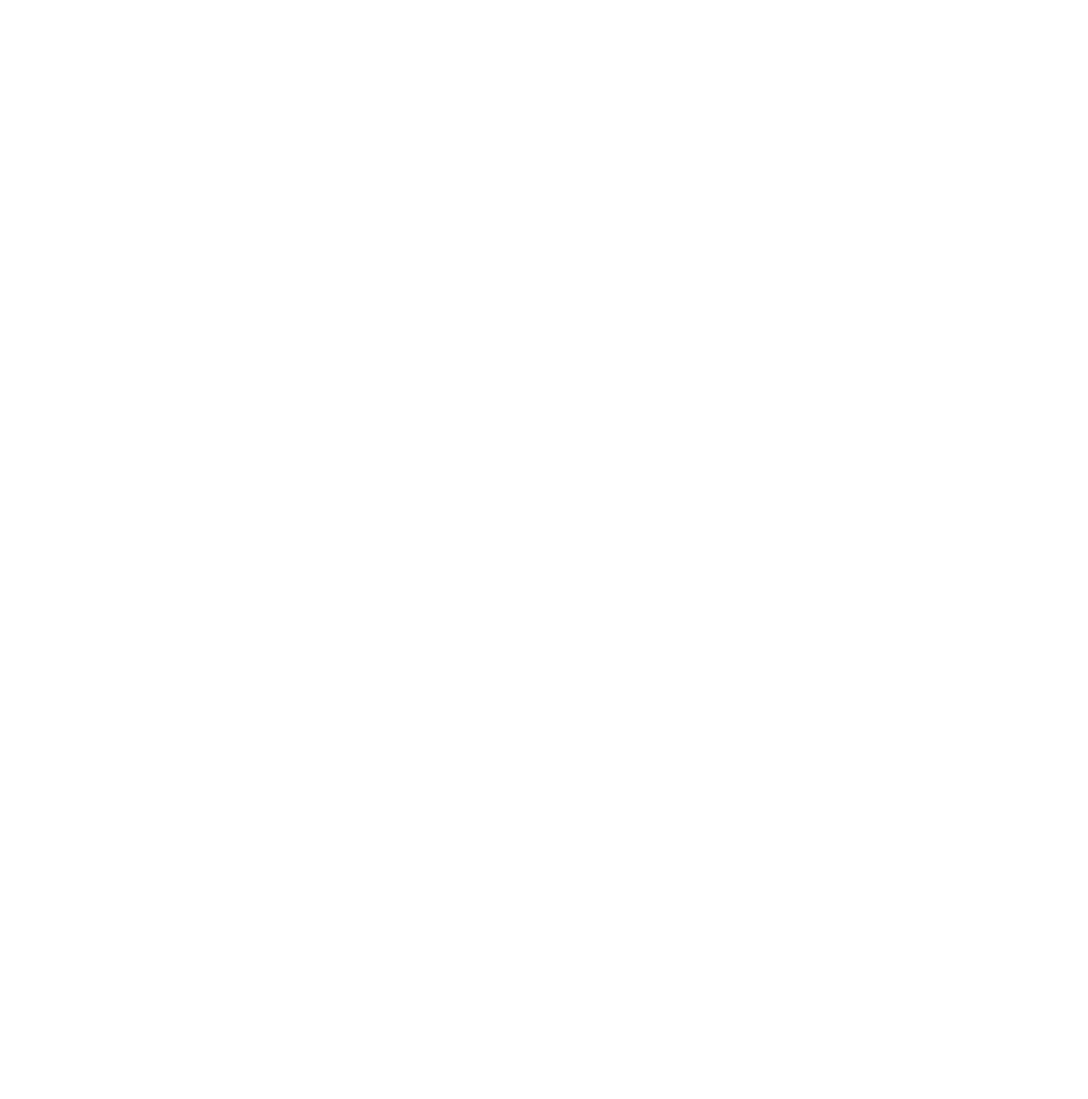
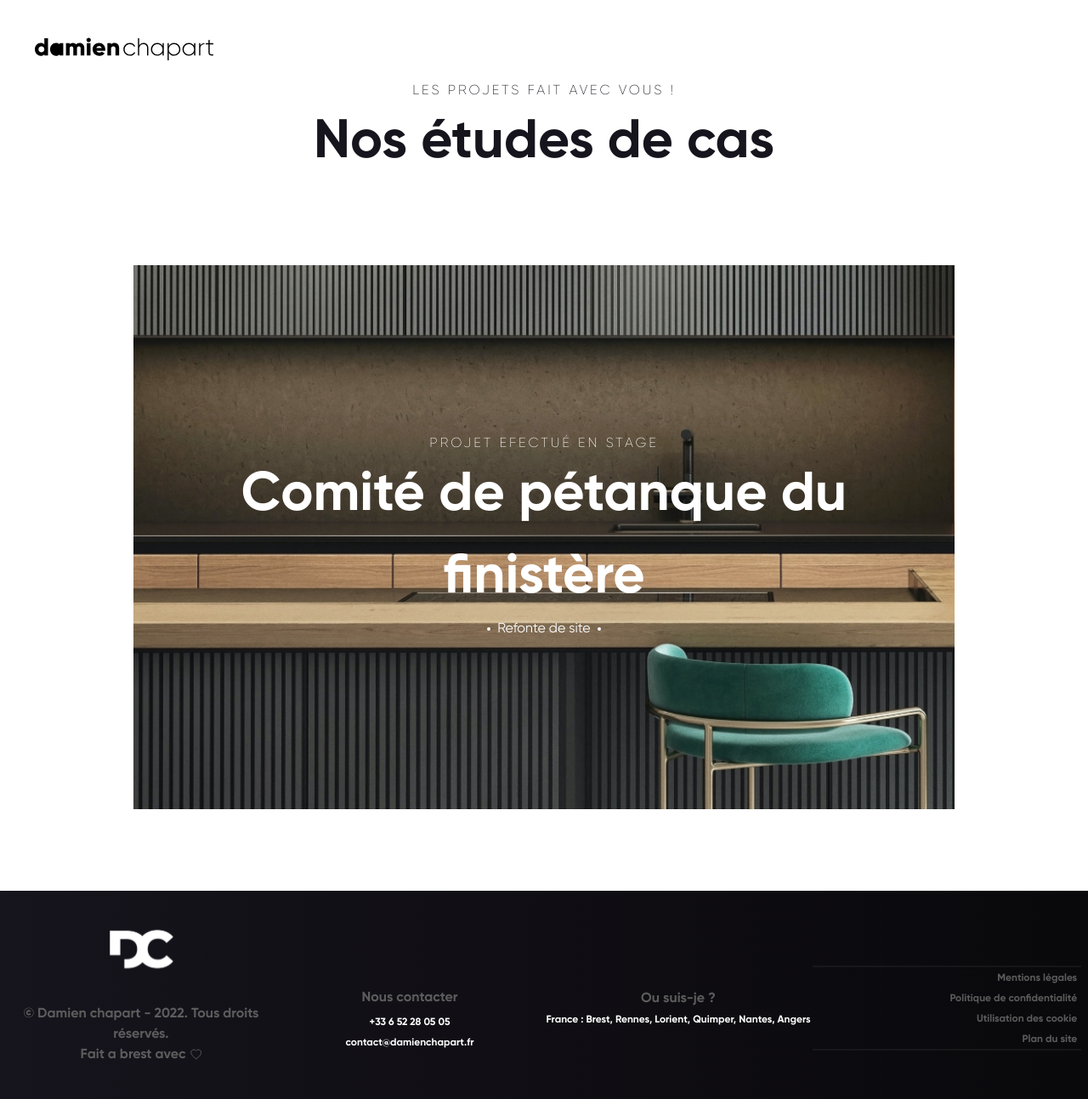
Before and after one commit to damchap/damienchapart.fr, a Nuxt app: page /realisation in a window 1280 px wide. Before the commit this address had no page. Shown: the whole page at 85% size. Before the commit the page ends 800 px from the top, so only its background shows below. Built offline with nearby package versions, Linux system fonts and the light colour scheme.

Commit message:
update site

```diff
--- a/app.vue
+++ b/app.vue
@@ -1,5 +1,8 @@
 <template>
-  <NuxtPage class="font-gilroy"/>
+  <NuxtLayout>
+    <NuxtPage class="font-gilroy"/>
+  </NuxtLayout>
+
 </template>
 
 <script setup>
--- a/components/block/Projet.vue
+++ b/components/block/Projet.vue
@@ -1,11 +1,17 @@
 <template>
 <div>
   <div>
-    <div class="text-white">
-      <span class="font-light uppercase tracking-widTitre text-titreHeroH1 text-white">projet efectué en stage</span>
-      <h4 class="text-titreHero font-bold whitespace-nowrap">Comité de pétanque du finistaire</h4>
-
-    </div>
+    <nuxt-link to="/realisation/1123/petanque-finistere">
+      <div  class=" bg-clip-content pointer-events-auto text-white flex flex-row justify-center items-center my-24 h-[80vh] bg-[url('/img/teisseire-Cuisine-brest.png')] bg-no-repeat bg-cover">
+        <div class="flex flex-col justify-center items-center w-[80%]">
+          <span class="font-light uppercase tracking-widTitre text-titreHeroH1 text-white">projet efectué en stage</span>
+          <h4 class="text-titreHero font-bold text-center">Comité de pétanque du finistère</h4>
+          <div class="flex flex-grow justify-center items-center ">
+            <span class="w-1 h-1 bg-white mx-2 rounded"></span><h5>Refonte de site</h5><span class="w-1 h-1 bg-white mx-2 rounded"></span>
+          </div>
+        </div>
+      </div>
+    </nuxt-link>
   </div>
 </div>
 </template>
--- a/components/botton/Link.vue
+++ b/components/botton/Link.vue
@@ -1,6 +1,6 @@
 <template>
     <div class="mt-10">
-                <NuxtLink class=" px-5 py-16 text-nav hover:font-extrabold" active-class="font-extrabold" :to=lien>
+                <NuxtLink class=" px-5 py-16 text-nav hover:font-extrabold" active-class="font-extrabold" :to="lien">
                   <div class="flex flex-row items-center font-light uppercase tracking-widTitre text-titreHeroH1 btn" >
 
                     {{titre}}
@@ -15,13 +15,14 @@
   transition: 0s;
   padding: 0 0 calc(20px + 3 * (100vw - 320px)/1080);
   display: inline-block;
-  border-bottom: #FFFFFF05 2px solid;
+  border-bottom-width: 2px;
+  border-bottom-color:#22FCB0;
 }
 
 
 .btn:hover {
+  font-weight: bold;
   border-bottom-width: 2px;
-
   border-bottom-color:#22FCB0;
 }
 
--- a/components/section/Footer.vue
+++ b/components/section/Footer.vue
@@ -25,8 +25,8 @@
         <div class="basis-1/4 flex flex-col justify-center text-center py-2">
           <div class="pb-1 pt-7 text-[#5C5C5C]">Nous contacter</div>
           <div><a href="tel:+33 6 52 28 05 05" class="text-xs hover:underline">+33 6 52 28 05 05</a></div>
-          <div><a href="mailto:contact@performance-webmarketing.fr"
-                  class="text-xs hover:underline">contact@performance-webmarketing.fr</a></div>
+          <div><a href="mailto:contact@damienchapart.fr"
+                  class="text-xs hover:underline">contact@damienchapart.fr</a></div>
         </div>
         <div class="basis-1/4 flex flex-col justify-center text-center py-2 ">
           <div class="pb-1 text-[#5C5C5C] ">Ou suis-je ?</div>
--- a/components/section/Header.vue
+++ b/components/section/Header.vue
@@ -1,8 +1,8 @@
 <template>
-  <header class="fixed  flex items-center z-30 justify-between p-[calc(15px_+_2%)] lg: mx-auto ">
+  <header style="mix-blend-mode:difference" class="fixed  flex items-center z-30 justify-between p-[calc(15px_+_2%)] lg: mx-auto ">
     <nuxt-link to="/">
       <svg class="mix-blend-difference w-4/5" width="263" height="34" viewBox="0 0 263 34" fill="none" xmlns="http://www.w3.org/2000/svg">
-        <g style="mix-blend-mode:difference">
+        <g >
           <path d="M13.968 0.864V9.756C12.78 8.388 11.016 7.56 8.604 7.56C3.888 7.56 0 11.7 0 17.064C0 22.428 3.888 26.568 8.604 26.568C11.016 26.568 12.78 25.74 13.968 24.372V26.064H19.368V0.864H13.968ZM9.684 21.456C7.2 21.456 5.4 19.764 5.4 17.064C5.4 14.364 7.2 12.672 9.684 12.672C12.168 12.672 13.968 14.364 13.968 17.064C13.968 19.764 12.168 21.456 9.684 21.456Z" fill="white"/>
           <path d="M36.3977 8.064V9.756C35.2097 8.388 33.4457 7.56 31.0337 7.56C26.3177 7.56 22.4297 11.7 22.4297 17.064C22.4297 22.428 26.3177 26.568 31.0337 26.568C33.4457 26.568 35.2097 25.74 36.3977 24.372V26.064H41.7977V8.064H36.3977Z" fill="white"/>
           <path d="M65.9194 7.56C63.3634 7.56 61.7074 8.496 60.6994 9.936C59.6914 8.424 58.1074 7.56 55.9834 7.56C53.5714 7.56 51.9874 8.496 51.1594 9.72V8.064H45.7594V26.064H51.1594V15.912C51.1594 13.788 52.1674 12.528 53.9674 12.528C55.6954 12.528 56.5594 13.68 56.5594 15.48V26.064H61.9594V15.912C61.9594 13.788 62.9674 12.528 64.7674 12.528C66.4954 12.528 67.3594 13.68 67.3594 15.48V26.064H72.7594V15.012C72.7594 10.512 70.0594 7.56 65.9194 7.56Z" fill="white"/>
--- /dev/null
+++ b/layouts/crea.vue
@@ -0,0 +1,24 @@
+<template>
+  <div >
+    <div id="smooth-wrapper" class="font-gilroy bg-gradient-to-r from-[#16141C] to-[#09080b] text-white">
+      <div id="smooth-content" >
+        <slot />
+      </div>
+    </div>
+  </div>
+</template>
+
+<script >
+console.log("%c Design with ♡ by Damien ", "background:#16141c;color:#fff;")
+export default {
+  watch: {
+    $route() {
+      location.reload();
+    },
+  }
+}
+</script>
+
+<style scoped>
+
+</style>
--- /dev/null
+++ b/layouts/default.vue
@@ -0,0 +1,26 @@
+<template>
+  <div >
+    <div id="smooth-wrapper" class="font-gilroy bg-gradient-to-r from-[#16141C] to-[#09080b] text-white">
+      <Section-Header />
+      <div id="smooth-content" >
+        <slot />
+        <section-footer />
+      </div>
+    </div>
+  </div>
+</template>
+
+<script >
+console.log("%c Design with ♡ by Damien ", "background:#16141c;color:#fff;")
+export default {
+  watch: {
+    $route() {
+      location.reload();
+    },
+  }
+}
+</script>
+
+<style scoped>
+
+</style>
--- a/pages/CurriculumVitae.vue
+++ b/pages/CurriculumVitae.vue
@@ -1,8 +1,6 @@
 <template>
-  <div>
-    <div id="smooth-wrapper" class="font-gilroy bg-gradient-to-r from-[#16141C] to-[#09080b] text-white">
-      <div id="smooth-content" >
-        <Section-Header />
+  <div >
+
         <div class="flex flex-col container m-auto">
           <div class="basis-2/3 text-primaryWhite  mt-80">
             <div class="text-[inherit] ">
@@ -64,11 +62,6 @@
           <h3 class="text-2xl">Développement</h3>
         </div>
       </div>
-    </div>
-  </div>
-
-
-
 </template>
 
 <script >
--- a/pages/index.vue
+++ b/pages/index.vue
@@ -1,47 +1,14 @@
 <template>
-  <div>
-    <div id="smooth-wrapper" class="font-gilroy">
-      <div id="smooth-content" >
-        <Section-Header />
+  <div class="bg-white">
           <section-HeroHeader />
           <main class="text-primaryBlack" >
             <div class="flex flex-col items-center  h-full mt-24">
               <h2 class="font-light uppercase tracking-widTitre text-titreHeroH1 ">LES PROJETS FAIT AVEC VOUS !</h2>
               <h3 class="text-6xl font-bold ">Nos études de cas</h3>
               <block-Projet />
-              <div class="w-full max-w-xs">
-                <form class="bg-white shadow-md rounded px-8 pt-6 pb-8 mb-4">
-                  <div class="mb-4">
-                    <label class="block text-gray-700 text-sm font-bold mb-2" for="username">
-                      Username
-                    </label>
-                    <input class="shadow appearance-none border rounded w-full py-2 px-3 text-gray-700 leading-tight focus:outline-none focus:shadow-outline" id="username" type="text" placeholder="Username">
-                  </div>
-                  <div class="mb-6">
-                    <label class="block text-gray-700 text-sm font-bold mb-2" for="password">
-                      Password
-                    </label>
-                    <input class="shadow appearance-none border rounded w-full py-2 px-3 text-gray-700 leading-tight focus:outline-none focus:shadow-outline" id="password" type="password" placeholder="******************">
-
-                  </div>
-                  <div class="flex items-center justify-between">
-                    <button class="bg-blue-500 hover:bg-blue-700 text-white font-bold py-2 px-4 rounded focus:outline-none focus:shadow-outline" type="button">
-                      Sign In
-                    </button>
-                    <a class="inline-block align-baseline font-bold text-sm text-blue-500 hover:text-blue-800" href="#">
-                      Forgot Password?
-                    </a>
-                  </div>
-                </form>
-              </div>
             </div>
           </main>
-          <section-footer />
       </div>
-    </div>
-  </div>
-
-
 </template>
 
 <script >
@@ -52,7 +19,6 @@ import { ScrollSmoother, ScrollTrigger } from 'gsap/all';
 export default {
 
   mounted() {
-    this.startAnimations();
     gsap.registerPlugin(ScrollTrigger, ScrollSmoother);
 
     let smoother = ScrollSmoother.create({
@@ -66,10 +32,7 @@ export default {
 
   },
   methods: {
-    startAnimations: function () {
-      console.log("%c Design with ♡ by pw-agence brest ","background:#16141c;color:#fff;")
 
-    }
   }
 }
 
--- /dev/null
+++ b/pages/realisation/[id]/[name].vue
@@ -0,0 +1,23 @@
+<template>
+
+</template>
+<script setup lang="ts">
+
+import { useRouter } from 'vue-router'
+const router = useRouter()
+const { id, name } = router.currentRoute.value.params
+definePageMeta({
+  layout: "crea",
+});
+
+// gsap onmonted smooth scroll horizontal
+  gsap.registerPlugin(ScrollTrigger, ScrollSmoother);
+  let smoother = ScrollSmoother.create({
+    wrapper: '#smooth-wrapper',
+    content: '#smooth-content',
+    smooth: 1,               // how long (in seconds) it takes to "catch up" to the native scroll position
+    effects: true,           // looks for data-speed and data-lag attributes on elements
+    smoothTouch: 0.1,  // look for data-speed and data-lag attributes on elements and animate accordingly
+  })
+
+</script>
--- /dev/null
+++ b/pages/realisation/index.vue
@@ -0,0 +1,14 @@
+<template>
+
+  <div class="bg-white">
+    <main class="text-primaryBlack" >
+      <div class="flex flex-col items-center text-primaryBlack ">
+        <div class="flex flex-col items-center  mt-24 ">
+          <h2 class="font-light uppercase tracking-widTitre text-titreHeroH1 ">LES PROJETS FAIT AVEC VOUS !</h2>
+          <h3 class="text-6xl font-bold ">Nos études de cas</h3>
+        </div>
+        <block-Projet />
+      </div>
+    </main>
+  </div>
+</template>
```
Also changed, not shown: public/img/teisseire-Cuisine-brest.png (added).
